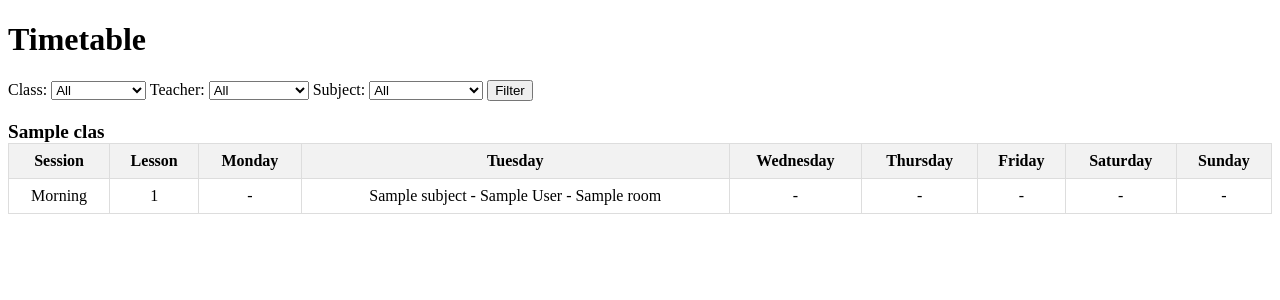
After one commit to tranvannhan1911/timetable-scheduler, a Django app: page /timetable/1/ in a window 1280 px wide. The commit adds this page. Shown: the top 300 px of the page. Run offline with Django 5.2, Linux system fonts and the light colour scheme; tables that the repository leaves empty hold one stand-in row (values such as "Sample post").

Commit message:
timetable schedule module

```diff
--- a/scheduler/constraints/__init__.py
+++ b/scheduler/constraints/__init__.py
@@ -1 +1,3 @@
 from .teacher_constraint import TeacherConstraint
+from .weekend_constraint import WeekendConstraint
+from .no_gap_constraint import NoGapConstraint
--- a/scheduler/constraints/constraint.py
+++ b/scheduler/constraints/constraint.py
@@ -4,3 +4,6 @@ class TimetableConstraint:
 
     def calculate_fitness(self):
         raise NotImplementedError("calculate_fitness method is not implemented")
+
+    def get_taint_lessons(self):
+        return []
--- a/scheduler/models.py
+++ b/scheduler/models.py
@@ -1,4 +1,5 @@
 from django.db import models
+from django.db.models import Sum, Count, F, Q
 
 class Semester(models.Model):
     name = models.CharField(max_length=50)
@@ -52,6 +53,9 @@ class Class(models.Model):
     def __str__(self):
         return f"{self.name} - {self.grade}"
 
+    def __lt__(self, other):
+        return self.class_id < other.class_id
+
 class Subject(models.Model):
     subject_id = models.CharField(max_length=10, unique=True)
     name = models.CharField(max_length=100)
@@ -92,8 +96,26 @@ class Teacher(models.Model):
         verbose_name_plural = "Teachers"
 
     def __str__(self):
-        subjects = self.subjects.first()
-        return self.name if not subjects else f"{self.name} - {subjects.subject.name}"
+        return self.name
+
+    def count_lessons_schedule(self, semester):
+        total_lessons = (
+            SubjectSchedule.objects.filter(
+                subject__teachers__teacher=self,  # Subjects linked to the teacher
+                semester=semester  # Semester linked to the timetable
+            )
+            .annotate(
+                class_count=Count(
+                    'subject__class_teachers__lesson_class',  # Count distinct classes
+                    filter=Q(subject__class_teachers__teacher=self),  # Ensure the teacher matches
+                    distinct=True
+                )
+            )
+            .aggregate(
+                total=Sum(F('lesson_count') * F('class_count'))  # Multiply lesson_count with class_count and sum
+            )['total'] or 0
+        )
+        return total_lessons
 
 class TeacherSubject(models.Model):
     teacher = models.ForeignKey(Teacher, on_delete=models.CASCADE, related_name="subjects")
@@ -138,11 +160,11 @@ class TimetableSchedule(models.Model):
 # session,start_time,end_time,index
 class Lesson(models.Model):
     SESSION = [
-        ('m', 'Morning'),
-        ('a', 'Afternoon'),
-        ('e', 'Evening')
+        (1, 'Morning'),
+        (2, 'Afternoon'),
+        (3, 'Evening')
     ]
-    session = models.CharField(max_length=3, choices=SESSION)
+    session = models.IntegerField(choices=SESSION)
     start_time = models.TimeField()
     end_time = models.TimeField()
     index = models.IntegerField()
@@ -151,6 +173,10 @@ class Lesson(models.Model):
     class Meta:
         verbose_name = "Lesson"
         verbose_name_plural = "Lessons"
+
+    @property
+    def session_name(self):
+        return dict(self.SESSION).get(self.session)
 
     def __str__(self):
         return f"{self.start_time} - {self.end_time}"
--- /dev/null
+++ b/scheduler/templates/timetable/timetable.html
@@ -0,0 +1,98 @@
+{% load custom_filter %}
+<!DOCTYPE html>
+<html lang="en">
+<head>
+    <meta charset="UTF-8">
+    <meta name="viewport" content="width=device-width, initial-scale=1.0">
+    <title>Timetable</title>
+    <style>
+        table {
+            width: 100%;
+            border-collapse: collapse;
+            margin-bottom: 20px;
+        }
+        th, td {
+            padding: 8px;
+            border: 1px solid #ddd;
+            text-align: center;
+        }
+        th {
+            background-color: #f2f2f2;
+        }
+        .class-header {
+            font-weight: bold;
+            margin-top: 20px;
+            font-size: 1.2em;
+        }
+    </style>
+</head>
+<body>
+    <h1>Timetable</h1>
+
+    <form method="get">
+        <label for="class">Class:</label>
+        <select name="class" id="class">
+            <option value="">All</option>
+            {% for cls in classes %}
+                <option value="{{ cls.id }}" {% if cls.id|stringformat:"s" == request.GET.class %}selected{% endif %}>{{ cls.name }}</option>
+            {% endfor %}
+        </select>
+
+        <label for="teacher">Teacher:</label>
+        <select name="teacher" id="teacher">
+            <option value="">All</option>
+            {% for teacher in teachers %}
+                <option value="{{ teacher.id }}" {% if teacher.id|stringformat:"s" == request.GET.teacher %}selected{% endif %}>{{ teacher.name }}</option>
+            {% endfor %}
+        </select>
+
+        <label for="subject">Subject:</label>
+        <select name="subject" id="subject">
+            <option value="">All</option>
+            {% for subject in subjects %}
+                <option value="{{ subject.id }}" {% if subject.id|stringformat:"s" == request.GET.subject %}selected{% endif %}>{{ subject.name }}</option>
+            {% endfor %}
+        </select>
+
+        <button type="submit">Filter</button>
+    </form>
+
+    {% for lesson_class, sessions in grouped_assignments.items %}
+        <div class="class-header">{{ lesson_class.name }}</div>
+        <table>
+            <thead>
+                <tr>
+                    <th>Session</th>
+                    <th>Lesson</th>
+                    {% for day in days_of_week %}
+                        <th>{{ day }}</th>
+                    {% endfor %}
+                </tr>
+            </thead>
+            <tbody>
+                {% for session, lessons in sessions.items %}
+                    {% for lesson_index, days in lessons.items %}
+                        <tr>
+                            {% if forloop.counter == 1 %}
+                                <td rowspan="{{ lessons|length }}">{{ session | session_name }}</td>
+                            {% endif %}
+                            <td>{{ lesson_index }}</td>
+                            {% for day_index in day_indices %}
+                                <td>
+                                    {% if day_index in days %}
+                                        {% with days|get_item:day_index as assignment %}
+                                            {{ assignment.subject.name }} - {{ assignment.teacher.name }} - {{ assignment.room.name }}
+                                        {% endwith %}
+                                    {% else %}
+                                        -
+                                    {% endif %}
+                                </td>
+                            {% endfor %}
+                        </tr>
+                    {% endfor %}
+                {% endfor %}
+            </tbody>
+        </table>
+    {% endfor %}
+</body>
+</html>
--- /dev/null
+++ b/scheduler/templatetags/custom_filter.py
@@ -0,0 +1,17 @@
+from django import template
+from scheduler.models import Lesson
+
+register = template.Library()
+
+@register.filter
+def get_item(dictionary, key):
+    return dictionary.get(key)
+
+@register.filter
+def range_filter(value, arg):
+    start, end = map(int, arg.split(","))
+    return range(start, end + 1)
+
+@register.filter
+def session_name(session):
+    return dict(Lesson.SESSION).get(session)
--- a/scheduler/views.py
+++ b/scheduler/views.py
@@ -1,3 +1,67 @@
 from django.shortcuts import render
+from django.db.models import Prefetch
+from .models import (
+    TimetableAssignment, TimetableGenerationHistory,
+    Lesson, Class, Teacher, Subject, Room
+)
 
-# Create your views here.
+def timetable_view(request, timetable_history_id):
+    # Extract query parameters
+
+    class_id = request.GET.get('class')
+    teacher_id = request.GET.get('teacher')
+    subject_id = request.GET.get('subject')
+
+    history = TimetableGenerationHistory.objects.get(pk=timetable_history_id)
+    timetable = history.timetable
+
+    # Base query
+    assignments = history.assignments.order_by('lesson_class', 'day_of_week',  'lesson__session')
+
+    # Apply filters
+    if class_id:
+        assignments = assignments.filter(lesson_class_id=class_id)
+    if teacher_id:
+        assignments = assignments.filter(teacher_id=teacher_id)
+    if subject_id:
+        assignments = assignments.filter(subject_id=subject_id)
+
+    # sessions = timetable.lessons.values_list('session', flat=True).distinct()
+    # print(sessions)
+
+    # Group assignments by class
+    grouped_assignments = {}
+    for assignment in assignments:
+        lesson_class = assignment.lesson_class
+        if lesson_class not in grouped_assignments:
+            grouped_assignments[lesson_class] = {}
+
+        session = assignment.lesson.session
+        if session not in grouped_assignments[lesson_class]:
+            grouped_assignments[lesson_class][session] = {}
+
+        lesson_index = assignment.lesson.index
+        if lesson_index not in grouped_assignments[lesson_class][session]:
+            grouped_assignments[lesson_class][session][lesson_index] = {}
+
+        day = assignment.day_of_week
+        grouped_assignments[lesson_class][session][lesson_index][day] = assignment
+    # sort by class, then session, then lesson_index, then day
+    grouped_assignments = dict(sorted(grouped_assignments.items()))
+    for class_id, sessions in grouped_assignments.items():
+        grouped_assignments[class_id] = dict(sorted(sessions.items()))
+        for session, lessons in grouped_assignments[class_id].items():
+            grouped_assignments[class_id][session] = dict(sorted(lessons.items()))
+            for lesson_index, days in grouped_assignments[class_id][session].items():
+                grouped_assignments[class_id][session][lesson_index] = dict(sorted(days.items()))
+
+    context = {
+        'grouped_assignments': grouped_assignments,
+        'classes': Class.objects.all(),
+        'teachers': Teacher.objects.all(),
+        'subjects': Subject.objects.all(),
+        'days_of_week': ['Monday', 'Tuesday', 'Wednesday', 'Thursday', 'Friday', 'Saturday', 'Sunday'],
+        'day_indices': range(0, 7),
+        'sessions_name': Lesson.SESSION,
+    }
+    return render(request, 'timetable/timetable.html', context)
--- a/timetable/settings.py
+++ b/timetable/settings.py
@@ -109,7 +109,7 @@ AUTH_PASSWORD_VALIDATORS = [
 
 LANGUAGE_CODE = 'en-us'
 
-TIME_ZONE = 'UTC'
+TIME_ZONE = 'Asia/Ho_Chi_Minh'
 
 USE_I18N = True
 
--- a/timetable/urls.py
+++ b/timetable/urls.py
@@ -16,8 +16,10 @@ Including another URLconf
 """
 from django.contrib import admin
 from django.urls import path, include
+from scheduler.views import timetable_view
 
 urlpatterns = [
     path('admin/', admin.site.urls),
-    path('baton/', include('baton.urls'))
+    # path('baton/', include('baton.urls')),
+    path('timetable/<int:timetable_history_id>/', timetable_view, name='timetable_view'),
 ]
```
Also changed, not shown: scheduler/admin.py (+93 -21 lines), scheduler/constraints/no_gap_constraint.py (added, +41 -0 lines), scheduler/constraints/teacher_constraint.py (+2 -10 lines), scheduler/constraints/weekend_constraint.py (added, +24 -0 lines), scheduler/scheduler.py (+80 -61 lines), scheduler/templates/admin/scheduler/timetable_schedule/change_form.html (+7 -2 lines), scheduler/templates/timetable/timetable copy.html (added, +92 -0 lines), scheduler/migrations/0013_alter_lesson_session.py (added), scheduler/templatetags/__init__.py (added).
